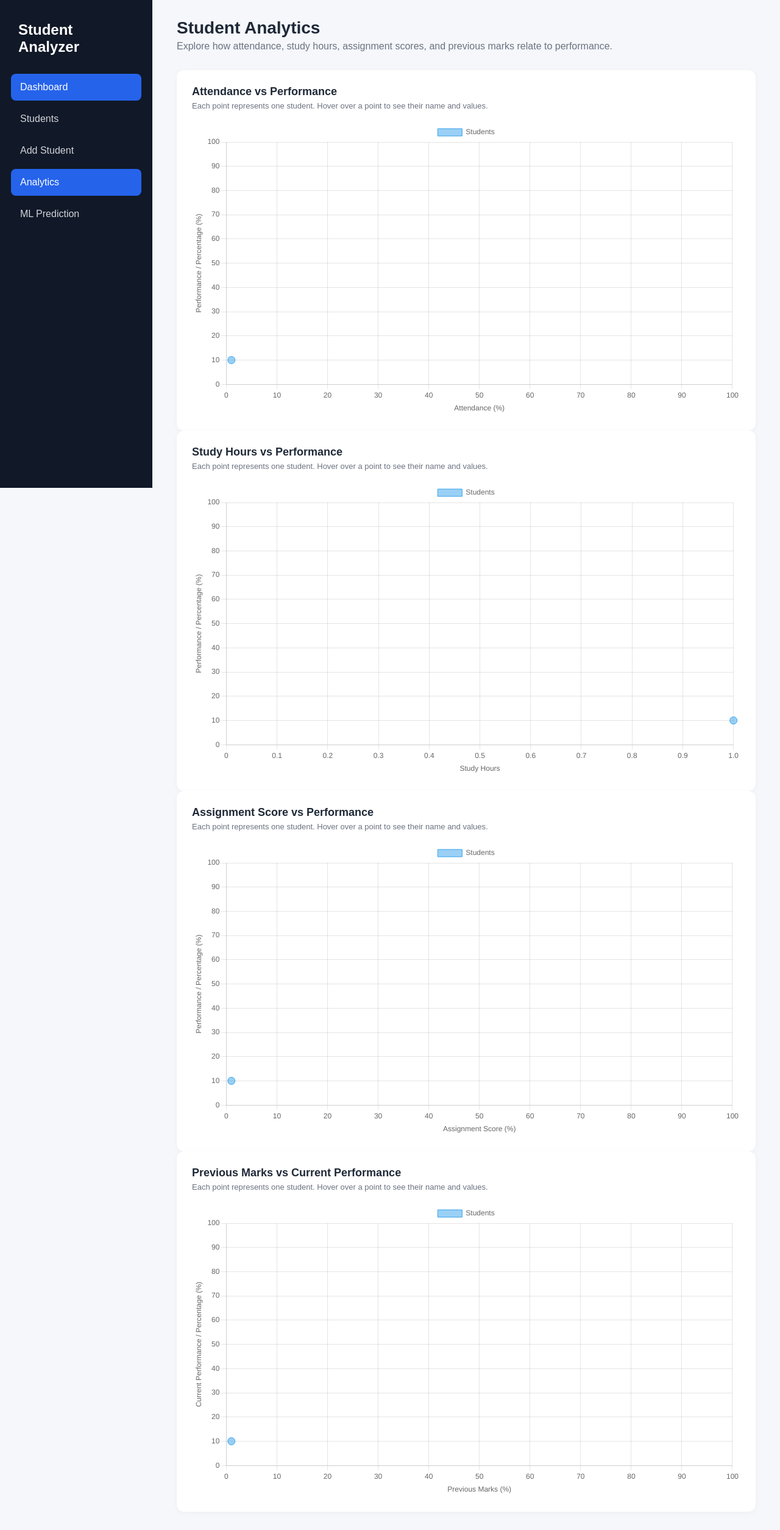
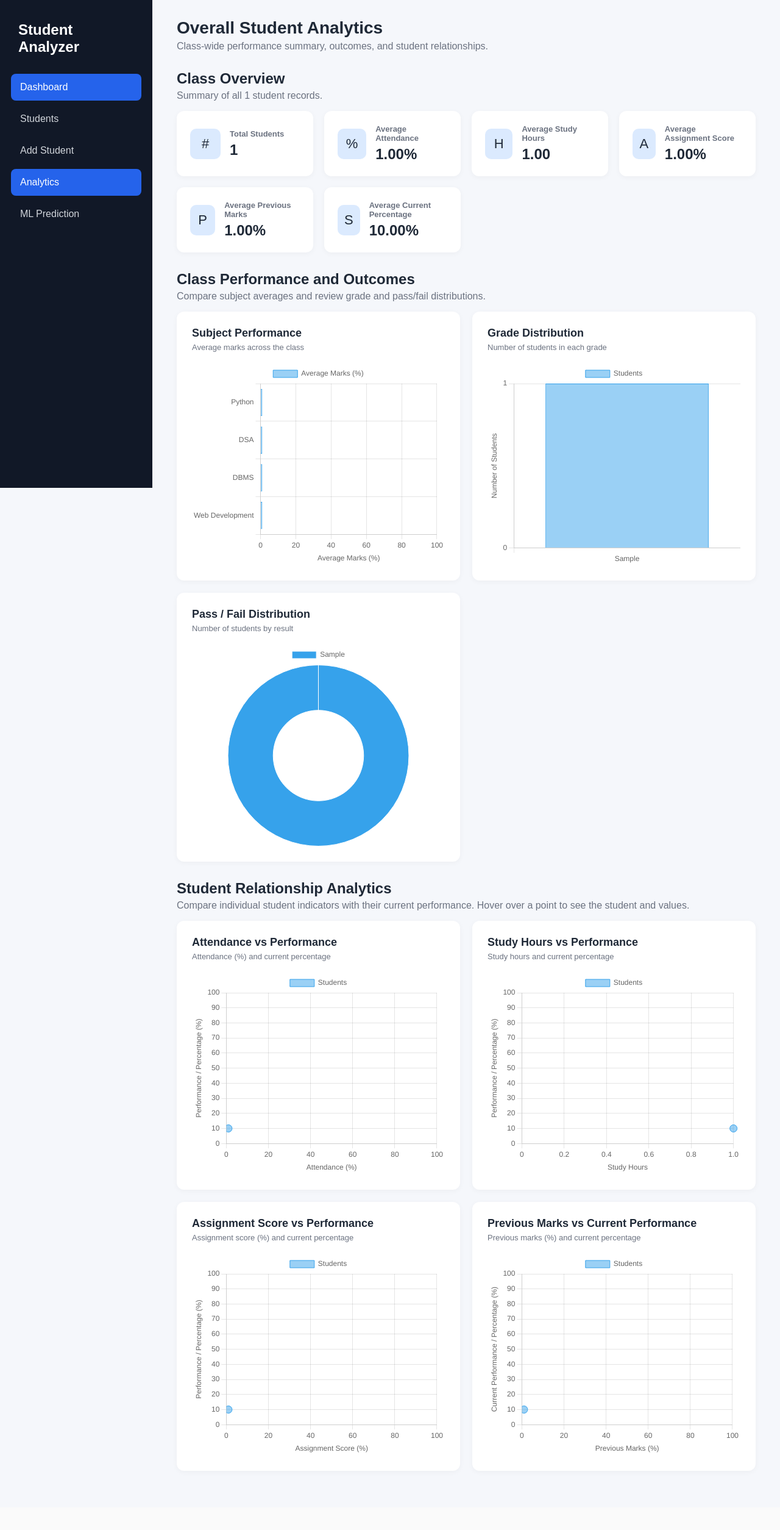
Before and after one commit to Sahilshowkat786/student-performance-analyzer, a Flask app: page /analytics in a window 1280 px wide. Shown: the whole page at 61% size. After the commit the page ends 2382 px from the top, so only its background shows below. Run offline with Flask 3, Linux system fonts and the light colour scheme; tables that the repository leaves empty hold one stand-in row (values such as "Sample post").

Commit message:
Build overall student analytics dashboard

```diff
--- a/app.py
+++ b/app.py
@@ -192,7 +192,57 @@ def analytics():
         ORDER BY id DESC
     """).fetchall()
 
+    summary = connection.execute("""
+        SELECT
+            COUNT(*) AS total_students,
+            AVG(attendance) AS average_attendance,
+            AVG(study_hours) AS average_study_hours,
+            AVG(assignment) AS average_assignment,
+            AVG(previous_marks) AS average_previous_marks,
+            AVG(percentage) AS average_percentage,
+            AVG(python) AS python_average,
+            AVG(dsa) AS dsa_average,
+            AVG(dbms) AS dbms_average,
+            AVG(web) AS web_average
+        FROM students
+    """).fetchone()
+
+    grade_counts = connection.execute("""
+        SELECT grade, COUNT(*) AS count
+        FROM students
+        GROUP BY grade
+        ORDER BY
+            CASE grade
+                WHEN 'A+' THEN 1
+                WHEN 'A' THEN 2
+                WHEN 'B' THEN 3
+                WHEN 'C' THEN 4
+                WHEN 'D' THEN 5
+                WHEN 'F' THEN 6
+                ELSE 7
+            END
+    """).fetchall()
+
+    pass_fail_counts = connection.execute("""
+        SELECT result, COUNT(*) AS count
+        FROM students
+        GROUP BY result
+        ORDER BY CASE result WHEN 'Pass' THEN 1 WHEN 'Fail' THEN 2 ELSE 3 END
+    """).fetchall()
+
     connection.close()
+
+    subject_average_data = [
+        round(summary["python_average"] or 0, 2),
+        round(summary["dsa_average"] or 0, 2),
+        round(summary["dbms_average"] or 0, 2),
+        round(summary["web_average"] or 0, 2)
+    ]
+
+    grade_labels = [row["grade"] for row in grade_counts]
+    grade_data = [row["count"] for row in grade_counts]
+    pass_fail_labels = [row["result"] for row in pass_fail_counts]
+    pass_fail_data = [row["count"] for row in pass_fail_counts]
 
     attendance_performance_data = [
         {
@@ -232,6 +282,17 @@ def analytics():
 
     return render_template(
         "analytics.html",
+        total_students=summary["total_students"],
+        average_attendance=round(summary["average_attendance"] or 0, 2),
+        average_study_hours=round(summary["average_study_hours"] or 0, 2),
+        average_assignment=round(summary["average_assignment"] or 0, 2),
+        average_previous_marks=round(summary["average_previous_marks"] or 0, 2),
+        average_percentage=round(summary["average_percentage"] or 0, 2),
+        subject_average_data=subject_average_data,
+        grade_labels=grade_labels,
+        grade_data=grade_data,
+        pass_fail_labels=pass_fail_labels,
+        pass_fail_data=pass_fail_data,
         attendance_performance_data=attendance_performance_data,
         study_hours_performance_data=study_hours_performance_data,
         assignment_performance_data=assignment_performance_data,
--- a/static/css/style.css
+++ b/static/css/style.css
@@ -881,10 +881,58 @@ select {
     max-width: 1200px;
 }
 
+.analytics-section {
+    margin-bottom: 30px;
+}
+
+.analytics-section-header {
+    margin-bottom: 16px;
+}
+
+.analytics-section-header h2 {
+    margin-bottom: 5px;
+}
+
+.analytics-section-header p {
+    color: #6b7280;
+}
+
+.analytics-summary-grid {
+    display: grid;
+    grid-template-columns: repeat(auto-fit, minmax(210px, 1fr));
+    gap: 18px;
+}
+
+.analytics-chart-grid {
+    display: grid;
+    grid-template-columns: repeat(2, minmax(0, 1fr));
+    gap: 20px;
+}
+
 .analytics-chart {
     position: relative;
     width: 100%;
     height: 480px;
+}
+
+.analytics-chart-compact {
+    height: 330px;
+}
+
+@media (max-width: 900px) {
+    .analytics-chart-grid {
+        grid-template-columns: 1fr;
+    }
+}
+
+@media (max-width: 700px) {
+    .analytics-summary-grid {
+        grid-template-columns: 1fr;
+    }
+
+    .analytics-chart-compact {
+        height: 300px;
+    }
 }
 
 .student-analytics-panel {
--- a/static/js/dashboard.js
+++ b/static/js/dashboard.js
@@ -194,6 +194,106 @@ document.addEventListener("DOMContentLoaded", function () {
             }
 
         });
+
+    }
+
+
+    // =====================================================
+    // OVERALL ANALYTICS DASHBOARD
+    // =====================================================
+
+    const overallAnalyticsElement =
+        document.getElementById("overallAnalyticsData");
+
+    if (overallAnalyticsElement) {
+
+        const subjectAverages = JSON.parse(
+            overallAnalyticsElement.dataset.subjectAverages
+        );
+        const classGradeLabels = JSON.parse(
+            overallAnalyticsElement.dataset.gradeLabels
+        );
+        const classGradeData = JSON.parse(
+            overallAnalyticsElement.dataset.gradeData
+        );
+        const classPassFailLabels = JSON.parse(
+            overallAnalyticsElement.dataset.passFailLabels
+        );
+        const classPassFailData = JSON.parse(
+            overallAnalyticsElement.dataset.passFailData
+        );
+
+        const classSubjectCanvas = document.getElementById("classSubjectChart");
+        if (classSubjectCanvas) {
+            new Chart(classSubjectCanvas, {
+                type: "bar",
+                data: {
+                    labels: ["Python", "DSA", "DBMS", "Web Development"],
+                    datasets: [{
+                        label: "Average Marks (%)",
+                        data: subjectAverages,
+                        borderWidth: 1
+                    }]
+                },
+                options: {
+                    indexAxis: "y",
+                    responsive: true,
+                    maintainAspectRatio: false,
+                    scales: {
+                        x: {
+                            beginAtZero: true,
+                            max: 100,
+                            title: { display: true, text: "Average Marks (%)" }
+                        }
+                    }
+                }
+            });
+        }
+
+        const classGradeCanvas = document.getElementById("classGradeChart");
+        if (classGradeCanvas) {
+            new Chart(classGradeCanvas, {
+                type: "bar",
+                data: {
+                    labels: classGradeLabels,
+                    datasets: [{
+                        label: "Students",
+                        data: classGradeData,
+                        borderWidth: 1
+                    }]
+                },
+                options: {
+                    responsive: true,
+                    maintainAspectRatio: false,
+                    scales: {
+                        y: {
+                            beginAtZero: true,
+                            ticks: { stepSize: 1 },
+                            title: { display: true, text: "Number of Students" }
+                        }
+                    }
+                }
+            });
+        }
+
+        const classPassFailCanvas = document.getElementById("classPassFailChart");
+        if (classPassFailCanvas) {
+            new Chart(classPassFailCanvas, {
+                type: "doughnut",
+                data: {
+                    labels: classPassFailLabels,
+                    datasets: [{
+                        label: "Students",
+                        data: classPassFailData,
+                        borderWidth: 1
+                    }]
+                },
+                options: {
+                    responsive: true,
+                    maintainAspectRatio: false
+                }
+            });
+        }
 
     }
 
--- a/templates/analytics.html
+++ b/templates/analytics.html
@@ -31,114 +31,165 @@
     <main class="main-content">
         <header class="top-header">
             <div>
-                <h1>Student Analytics</h1>
-                <p>Explore how attendance, study hours, assignment scores, and previous marks relate to performance.</p>
+                <h1>Overall Student Analytics</h1>
+                <p>Class-wide performance summary, outcomes, and student relationships.</p>
             </div>
         </header>
+
+        <section class="analytics-section">
+            <div class="analytics-section-header">
+                <h2>Class Overview</h2>
+                <p>Summary of all {{ total_students }} student records.</p>
+            </div>
+
+            <div class="analytics-summary-grid">
+                <div class="stat-card">
+                    <div class="stat-icon">#</div>
+                    <div><h3>Total Students</h3><p>{{ total_students }}</p></div>
+                </div>
+                <div class="stat-card">
+                    <div class="stat-icon">%</div>
+                    <div><h3>Average Attendance</h3><p>{{ "%.2f"|format(average_attendance) }}%</p></div>
+                </div>
+                <div class="stat-card">
+                    <div class="stat-icon">H</div>
+                    <div><h3>Average Study Hours</h3><p>{{ "%.2f"|format(average_study_hours) }}</p></div>
+                </div>
+                <div class="stat-card">
+                    <div class="stat-icon">A</div>
+                    <div><h3>Average Assignment Score</h3><p>{{ "%.2f"|format(average_assignment) }}%</p></div>
+                </div>
+                <div class="stat-card">
+                    <div class="stat-icon">P</div>
+                    <div><h3>Average Previous Marks</h3><p>{{ "%.2f"|format(average_previous_marks) }}%</p></div>
+                </div>
+                <div class="stat-card">
+                    <div class="stat-icon">S</div>
+                    <div><h3>Average Current Percentage</h3><p>{{ "%.2f"|format(average_percentage) }}%</p></div>
+                </div>
+            </div>
+        </section>
+
+        <section class="analytics-section">
+            <div class="analytics-section-header">
+                <h2>Class Performance and Outcomes</h2>
+                <p>Compare subject averages and review grade and pass/fail distributions.</p>
+            </div>
+
+            <div class="analytics-chart-grid">
+                <section class="panel analytics-panel">
+                    <div class="panel-header">
+                        <div>
+                            <h2>Subject Performance</h2>
+                            <p>Average marks across the class</p>
+                        </div>
+                    </div>
+                    {% if total_students %}
+                        <div class="analytics-chart analytics-chart-compact">
+                            <canvas id="classSubjectChart"
+                                    aria-label="Average class marks by subject"
+                                    role="img"></canvas>
+                        </div>
+                    {% else %}
+                        <div class="empty-state"><h3>No Student Data Available</h3><p>Add students to compare subject performance.</p></div>
+                    {% endif %}
+                </section>
 
                 <section class="panel analytics-panel">
                     <div class="panel-header">
                         <div>
-                    <h2>Attendance vs Performance</h2>
-                    <p>Each point represents one student. Hover over a point to see their name and values.</p>
+                            <h2>Grade Distribution</h2>
+                            <p>Number of students in each grade</p>
                         </div>
                     </div>
-
-            {% if attendance_performance_data %}
-                <div class="analytics-chart">
-                    <canvas id="attendancePerformanceChart"
-                            aria-label="Scatter chart of student attendance and performance"
+                    {% if total_students %}
+                        <div class="analytics-chart analytics-chart-compact">
+                            <canvas id="classGradeChart"
+                                    aria-label="Student counts by grade"
                                     role="img"></canvas>
                         </div>
                     {% else %}
-                <div class="empty-state">
-                    <h3>No Student Data Available</h3>
-                    <p>Add students with attendance and marks to view this analysis.</p>
-                    <a href="{{ url_for('add_student') }}" class="primary-btn">Add Student</a>
-                </div>
+                        <div class="empty-state"><h3>No Student Data Available</h3><p>Add students to see grade distribution.</p></div>
                     {% endif %}
                 </section>
-
-        <div id="attendancePerformanceData"
-             data-points='{{ attendance_performance_data | tojson }}'></div>
 
                 <section class="panel analytics-panel">
                     <div class="panel-header">
                         <div>
-                    <h2>Study Hours vs Performance</h2>
-                    <p>Each point represents one student. Hover over a point to see their name and values.</p>
+                            <h2>Pass / Fail Distribution</h2>
+                            <p>Number of students by result</p>
                         </div>
                     </div>
-
-            {% if study_hours_performance_data %}
-                <div class="analytics-chart">
-                    <canvas id="studyHoursPerformanceChart"
-                            aria-label="Scatter chart of student study hours and performance"
+                    {% if total_students %}
+                        <div class="analytics-chart analytics-chart-compact">
+                            <canvas id="classPassFailChart"
+                                    aria-label="Student counts by pass or fail result"
                                     role="img"></canvas>
                         </div>
                     {% else %}
-                <div class="empty-state">
-                    <h3>No Student Data Available</h3>
-                    <p>Add students with study hours and marks to view this analysis.</p>
-                    <a href="{{ url_for('add_student') }}" class="primary-btn">Add Student</a>
+                        <div class="empty-state"><h3>No Student Data Available</h3><p>Add students to see pass/fail distribution.</p></div>
+                    {% endif %}
+                </section>
             </div>
+        </section>
+
+        <section class="analytics-section">
+            <div class="analytics-section-header">
+                <h2>Student Relationship Analytics</h2>
+                <p>Compare individual student indicators with their current performance. Hover over a point to see the student and values.</p>
+            </div>
+
+            <div class="analytics-chart-grid">
+                <section class="panel analytics-panel">
+                    <div class="panel-header"><div><h2>Attendance vs Performance</h2><p>Attendance (%) and current percentage</p></div></div>
+                    {% if attendance_performance_data %}
+                        <div class="analytics-chart analytics-chart-compact"><canvas id="attendancePerformanceChart" aria-label="Attendance versus performance scatter chart" role="img"></canvas></div>
+                    {% else %}
+                        <div class="empty-state"><h3>No Student Data Available</h3><p>Add students to view this relationship.</p><a href="{{ url_for('add_student') }}" class="primary-btn">Add Student</a></div>
                     {% endif %}
                 </section>
 
-        <div id="studyHoursPerformanceData"
-             data-points='{{ study_hours_performance_data | tojson }}'></div>
-
                 <section class="panel analytics-panel">
-            <div class="panel-header">
-                <div>
-                    <h2>Assignment Score vs Performance</h2>
-                    <p>Each point represents one student. Hover over a point to see their name and values.</p>
-                </div>
-            </div>
-
-            {% if assignment_performance_data %}
-                <div class="analytics-chart">
-                    <canvas id="assignmentPerformanceChart"
-                            aria-label="Scatter chart of student assignment scores and performance"
-                            role="img"></canvas>
-                </div>
+                    <div class="panel-header"><div><h2>Study Hours vs Performance</h2><p>Study hours and current percentage</p></div></div>
+                    {% if study_hours_performance_data %}
+                        <div class="analytics-chart analytics-chart-compact"><canvas id="studyHoursPerformanceChart" aria-label="Study hours versus performance scatter chart" role="img"></canvas></div>
                     {% else %}
-                <div class="empty-state">
-                    <h3>No Student Data Available</h3>
-                    <p>Add students with assignment scores and marks to view this analysis.</p>
-                    <a href="{{ url_for('add_student') }}" class="primary-btn">Add Student</a>
-                </div>
+                        <div class="empty-state"><h3>No Student Data Available</h3><p>Add students to view this relationship.</p><a href="{{ url_for('add_student') }}" class="primary-btn">Add Student</a></div>
                     {% endif %}
                 </section>
 
-        <div id="assignmentPerformanceData"
-             data-points='{{ assignment_performance_data | tojson }}'></div>
-
                 <section class="panel analytics-panel">
-            <div class="panel-header">
-                <div>
-                    <h2>Previous Marks vs Current Performance</h2>
-                    <p>Each point represents one student. Hover over a point to see their name and values.</p>
-                </div>
-            </div>
-
-            {% if previous_marks_performance_data %}
-                <div class="analytics-chart">
-                    <canvas id="previousMarksPerformanceChart"
-                            aria-label="Scatter chart of student previous marks and current performance"
-                            role="img"></canvas>
-                </div>
+                    <div class="panel-header"><div><h2>Assignment Score vs Performance</h2><p>Assignment score (%) and current percentage</p></div></div>
+                    {% if assignment_performance_data %}
+                        <div class="analytics-chart analytics-chart-compact"><canvas id="assignmentPerformanceChart" aria-label="Assignment score versus performance scatter chart" role="img"></canvas></div>
                     {% else %}
-                <div class="empty-state">
-                    <h3>No Student Data Available</h3>
-                    <p>Add students with previous marks and current results to view this analysis.</p>
-                    <a href="{{ url_for('add_student') }}" class="primary-btn">Add Student</a>
-                </div>
+                        <div class="empty-state"><h3>No Student Data Available</h3><p>Add students to view this relationship.</p><a href="{{ url_for('add_student') }}" class="primary-btn">Add Student</a></div>
                     {% endif %}
                 </section>
 
-        <div id="previousMarksPerformanceData"
-             data-points='{{ previous_marks_performance_data | tojson }}'></div>
+                <section class="panel analytics-panel">
+                    <div class="panel-header"><div><h2>Previous Marks vs Current Performance</h2><p>Previous marks (%) and current percentage</p></div></div>
+                    {% if previous_marks_performance_data %}
+                        <div class="analytics-chart analytics-chart-compact"><canvas id="previousMarksPerformanceChart" aria-label="Previous marks versus current performance scatter chart" role="img"></canvas></div>
+                    {% else %}
+                        <div class="empty-state"><h3>No Student Data Available</h3><p>Add students to view this relationship.</p><a href="{{ url_for('add_student') }}" class="primary-btn">Add Student</a></div>
+                    {% endif %}
+                </section>
+            </div>
+        </section>
+
+        <div id="overallAnalyticsData"
+             data-subject-averages='{{ subject_average_data | tojson }}'
+             data-grade-labels='{{ grade_labels | tojson }}'
+             data-grade-data='{{ grade_data | tojson }}'
+             data-pass-fail-labels='{{ pass_fail_labels | tojson }}'
+             data-pass-fail-data='{{ pass_fail_data | tojson }}'
+             hidden></div>
+
+        <div id="attendancePerformanceData" data-points='{{ attendance_performance_data | tojson }}' hidden></div>
+        <div id="studyHoursPerformanceData" data-points='{{ study_hours_performance_data | tojson }}' hidden></div>
+        <div id="assignmentPerformanceData" data-points='{{ assignment_performance_data | tojson }}' hidden></div>
+        <div id="previousMarksPerformanceData" data-points='{{ previous_marks_performance_data | tojson }}' hidden></div>
     </main>
 
     <script src="{{ url_for('static', filename='js/dashboard.js') }}"></script>
```
Lines whose indentation alone changed are shown as unchanged.
